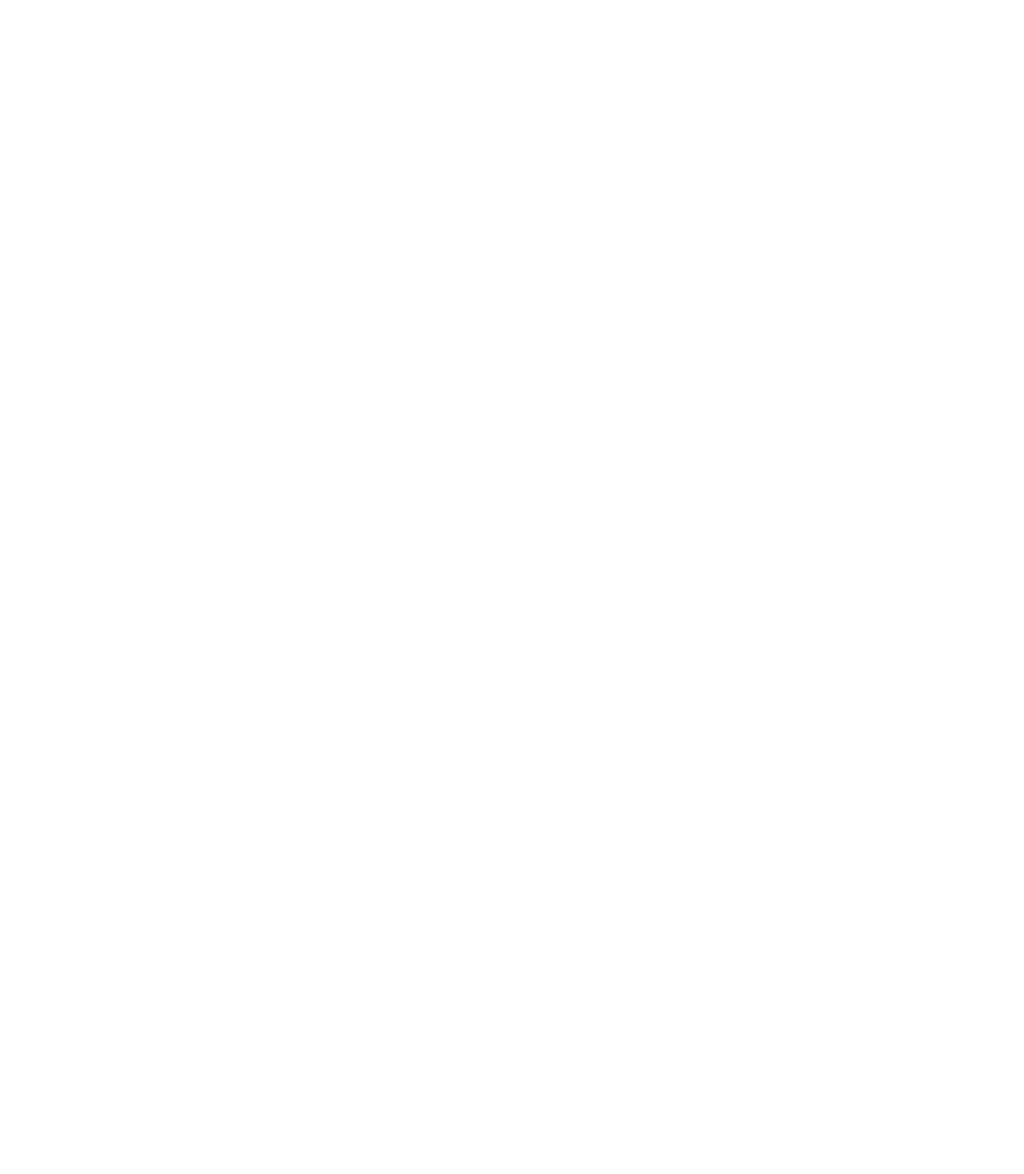
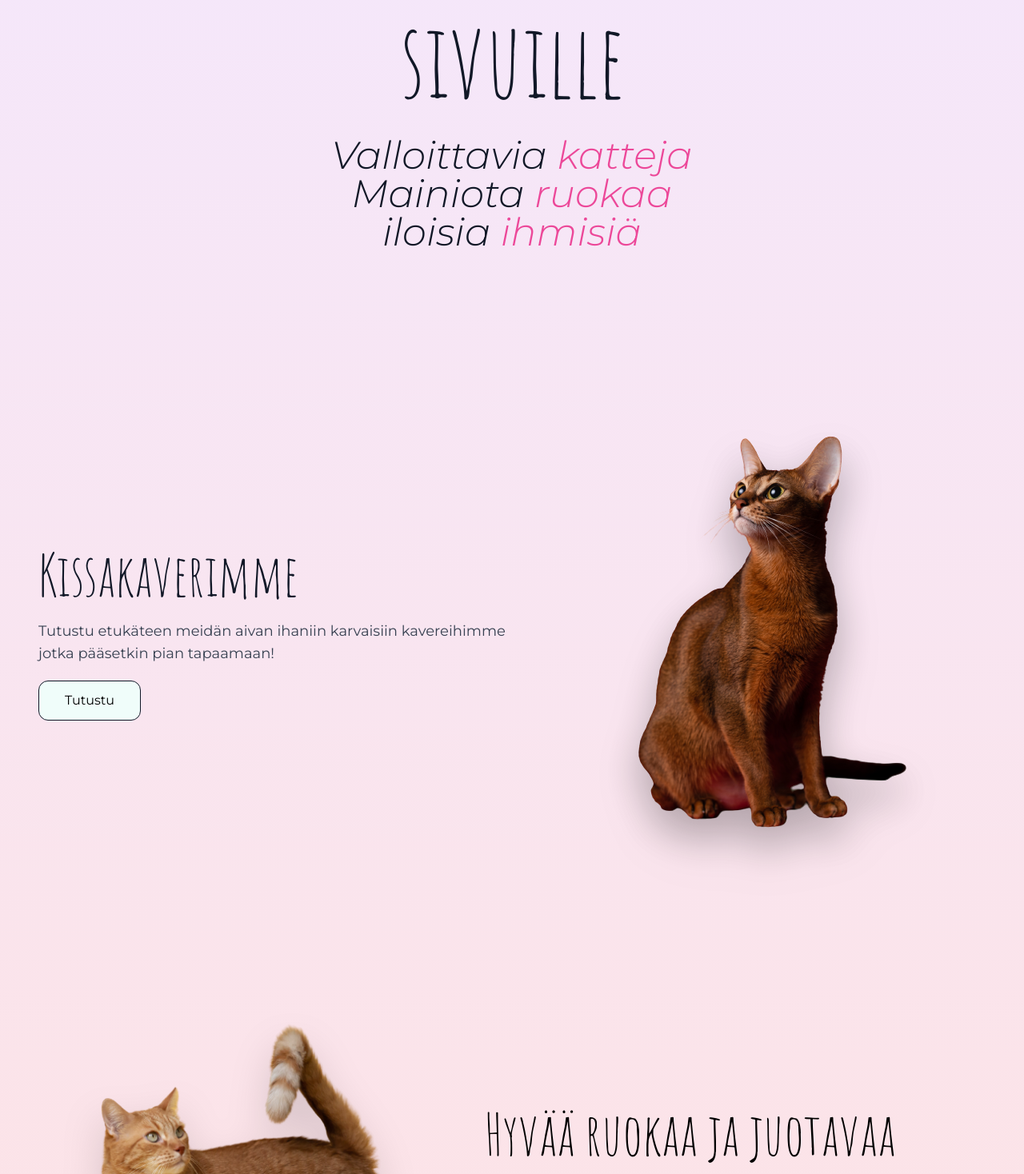
Before and after one commit to villetoimela/templates-cat-cafe, a Next.js app: page / in a window 1280 px wide. Shown: the part 1262-2730 px from the top of the page at 80% size. Before the commit the page ends 800 px from the top, so only its background shows below. Built offline with nearby package versions, Linux system fonts and the light colour scheme.

Commit message:
a lot of minor chanes in info-block components

```diff
--- a/components/info-block-reverse.jsx
+++ b/components/info-block-reverse.jsx
@@ -5,10 +5,10 @@ const InfoBlockReverse = (props) => {
     return (
         <div className="flex flex-col mb-8 sm:flex-row">
             <div className="flex items-center mb-8 sm:w-1/2 md:w-5/12">
-                <img src={props.imgSrc} alt="" />
+                <img className="drop-shadow-2xl" src={props.imgSrc} alt="" />
             </div>
             <div className="flex flex-col text-center justify-center mt-5 mb-8 md:mt-0 sm:w-1/2 md:w-7/12 sm:pl-16">
-                <h3 className="mt-2 text-3xl sm:text-left md:text-4xl">{props.title}</h3>
+                <h3 className="mt-2 text-6xl sm:text-left md:text-7xl font-AmaticSC">{props.title}</h3>
                 <p className="my-5 text-lg text-gray-700 text md:text-left">{props.text}</p>
                 <div className="flex justify-center sm:justify-start ">
                     <ButtonPrimary
--- a/components/info-block.jsx
+++ b/components/info-block.jsx
@@ -4,17 +4,17 @@ import ButtonPrimary from './buttons/button-primary'
 const InfoBlock = (props) => {
     return (
         <div className="flex flex-col py-20 sm:flex-row">
-            <div className="flex items-center mb-8 sm:w-1/2 md:w-5/12 sm:order-last">
-                <img src={props.imgSrc} alt="" />
+            <div className="flex drop-shadow-2xl items-center mb-8 sm:w-1/2 md:w-5/12 sm:order-last">
+                <img className="drop-shadow-2xl" src={props.imgSrc} alt="" />
             </div>
             <div className="flex flex-col text-center justify-center mt-5 mb-8 md:mt-0 sm:w-1/2 md:w-7/12 sm:pr-16">
-                <h3 className="mt-2 text-3xl text-gray-900 sm:text-left md:text-4xl">{props.title}</h3>
-                <p className="my-5 text-lg text-gray-700 text md:text-left">{props.text}</p>
+                <h3 className="mt-2 text-6xl text-gray-900 sm:text-left md:text-7xl font-AmaticSC">{props.title}</h3>
+                <p className="my-5 text-lg text-gray-700 text md:text-left ">{props.text}</p>
                 <div className="flex justify-center sm:justify-start ">
                     <ButtonPrimary
                         url="#"
                         text={props.buttonText}
-                        styles="bg-teal-50 border border-gray-900 hover:bg-teal-100 "
+                        styles="bg-teal-50 border border-gray-900 hover:bg-teal-100"
                     />
                 </div>
             </div>
--- a/components/info-blocks.jsx
+++ b/components/info-blocks.jsx
@@ -11,36 +11,50 @@ const InfoBlocks = () => {
                 </div>
 
                 <div className="relative">
-                    <h2 className="w-full text-4xl font-bold text-center sm:text-9xl text-gray-900">Tervetuloa kissakahvilaan!</h2>
-                    <p className="w-full py-8 mx-auto -mt-2 sm:text-7xl text-3xl text-center text-gray-900 intro italic sm:max-w-3xl">Valloittavia <span className="text-pink-500">katteja</span> <br /> hyvää <span className="text-pink-500">ruokaa</span>, <br /> iloisia <span className="text-pink-500">ihmisiä</span> </p>
+                    <h2 className="w-full text-7xl text-center sm:text-8xl lg:text-9xl text-gray-900 font-AmaticSC ">Tervetuloa kissakahvilan sivuille</h2>
+                    <p className="w-full py-10 mx-auto -mt-2 sm:text-4xl md:text-5xl text-3xl text-center text-gray-900 font-light italic sm:max-w-3xl">Valloittavia <span className="text-pink-500">katteja</span> <br /> Mainiota <span className="text-pink-500">ruokaa</span> <br /> iloisia <span className="text-pink-500">ihmisiä</span> </p>
                 </div>
 
                 <InfoBlock
-                    imgSrc="/kissa-no-bg-test.png"
+                    imgSrc="/kissa-no-bg-2.png"
                     title="Kissakaverimme"
                     text="Tutustu etukäteen meidän aivan ihaniin karvaisiin kavereihimme jotka pääsetkin pian tapaamaan!"
                     buttonText="Tutustu"
                 />
 
                 <InfoBlockReverse
-                    imgSrc="/kissa-no-bg-test.png"
+                    imgSrc="/kissa-no-bg-1.png"
                     title="Hyvää ruokaa ja juotavaa"
                     text="Meiltä erikoiskahvien lisäksi, myös erilaiset leivonnaiset ja pienet suolaiset! Meillä on myös anniskeluoikeus jos esimerkiksi lasi viiniä maistuisi kissojen paijaamisen ohella"
                     buttonText="Menu"
                 />
 
                 <InfoBlock
-                    imgSrc="/kissa-no-bg-test.png"
+                    imgSrc="/kissa-no-bg-11.png"
                     title="Varaa pöytä"
                     text="Pöydän varaamalla varmistat, että tullessasi meiltä löytyy tilaa sinulle ja mahdollisille seuralaisillesi"
                     buttonText="Varaa pöytä"
                 />
 
                 <InfoBlockReverse
-                    imgSrc="/kissa-no-bg-test.png"
+                    imgSrc="/kissa-no-bg-7.png"
                     title="Tapahtumia"
                     text="Katso meidän eri tapahtumat! Meiltä löytyy ajoittain esimerkiksi. Kissajoogaa, sleepover partyjä kahvilassamme sekä muuta mukavaa "
                     buttonText="Tapahtumat"
+                />
+
+                <InfoBlock
+                    imgSrc="/kissa-no-bg-5.png"
+                    title="Käytkö meillä usein?"
+                    text="Liity meidän Cat Clubiin ja saa ekslusiivisia tarjouksia, sekä tietoa esim. tapahtumista ensimmäisenä! "
+                    buttonText="Ota yhteyttä"
+                />
+
+                <InfoBlockReverse
+                    imgSrc="/kissa-no-bg-10.png"
+                    title="Ota yhteyttä"
+                    text="Tahdotko adoptoida kissan, teemme yhteistyötä eri järjestöjen kanssa! Voit ottaa meihin yhteyttä oli asia sitten mikä tahansa!"
+                    buttonText="Ota yhteyttä"
                 />
 
             </div>
--- a/pages/index.js
+++ b/pages/index.js
@@ -1,5 +1,6 @@
 import Head from 'next/head'
 import Hero from '../components/hero'
+import InfoBlocks from '../components/info-blocks'
 
 export default function Home() {
   return (
@@ -12,6 +13,7 @@ export default function Home() {
 
       <main>
         <Hero />
+        <InfoBlocks />
       </main >
     </div >
   )
```
